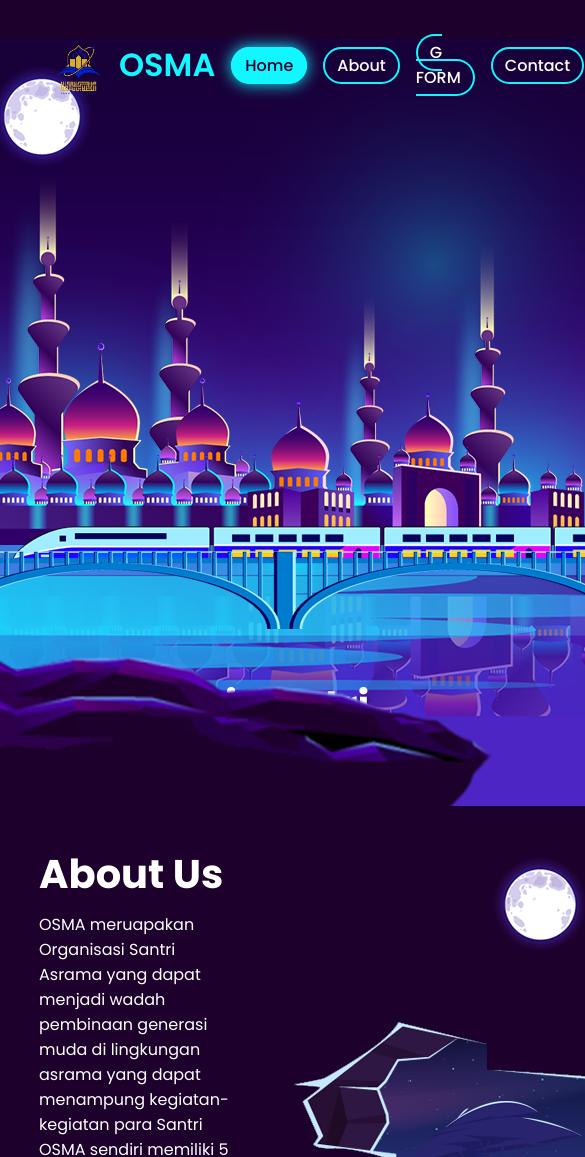
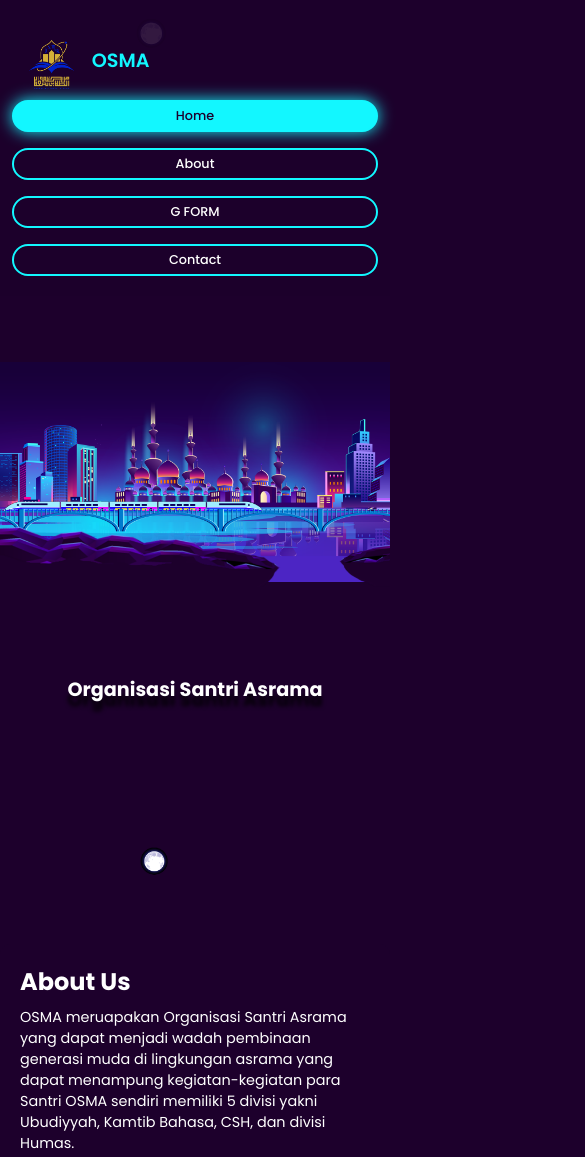
Before and after one commit to Santreez123/OSMA, a plain HTML site: page index.html in a window 390 px wide. Shown: the top 1157 px of the page, 585 px wide, since content can reach past the window. Drawn offline with nearby package versions, Linux system fonts and the light colour scheme.

Commit message:
Add files via upload

```diff
--- a/script.js
+++ b/script.js
@@ -13,7 +13,7 @@ window.addEventListener("scroll", ()=> {
     train.style.left = value * 1.5 + "px";
 
     desert_room.style.top = value * .3 + "px";
-    man.style.left = value * .6 + "px";
+    man.style.left = value * .3 + "px";
 
 })
 
@@ -36,5 +36,7 @@ let clacScrollValue = ()=>{
     scrollProgress.style.background = 'conic.gradient(#194eb9 ${scrollValue}%,#67ccff ${scrollValue}%)';
 };
 
+
+
 window.onscroll = clacScrollValue;
 window.onload = clacScrollValue;
--- a/style.css
+++ b/style.css
@@ -1,6 +1,6 @@
 @import url('https://fonts.googleapis.com/css2?family=Poppins:ital,wght@0,100;0,200;0,300;0,400;0,500;0,600;0,700;0,800;0,900;1,100;1,200;1,300;1,400;1,500;1,600;1,700;1,800;1,900&display=swap');
 
-*{
+* {
     margin: 0;
     padding: 0;
     box-sizing: border-box;
@@ -8,225 +8,278 @@
     scroll-behavior: smooth;
 }
 
-::-webkit-scrollbar{
-    height: .1rem;
-    width: .5rem;
+html, body {
+    overflow-x: hidden; /* Prevent horizontal scroll */
 }
 
-::-webkit-scrollbar-track{
+::-webkit-scrollbar {
+    height: 0.1rem;
+    width: 0.5rem;
+}
+
+::-webkit-scrollbar-track {
     background-color: #67ccff;
     border-radius: 5rem;
 }
 
-::-webkit-slider-thumb{
+::-webkit-scrollbar-thumb {
     background-color: #194eb9;
     border-radius: 5rem;
 }
 
-body{
+body {
     font-family: 'Poppins', sans-serif;
     background-color: #1d002c;
     color: #fff;
-    overflow-x: hidden;
+    touch-action: pan-y; /* Optimize touch actions for vertical scrolling */
 }
 
-header{
-    padding: 25px 10%;
-    position : absolute;
+header {
+    padding: 25px 5%;
+    position: fixed;
     left: 0;
     top: 0;
     display: flex;
     justify-content: space-between;
     align-items: center;
     width: 100%;
-    z-index: 1001;
+    z-index: 1007;
+    background-color: rgba(29, 0, 44, 0.9);
 }
 
-.logo{
-    font-size: 2rem;
+.logo {
+    font-size: 1.5rem;
     color: #12f7ff;
     text-decoration: none;
     font-weight: 600;
 }
 
-ul.navlist{
+ul.navlist {
     display: flex;
     align-items: center;
+    gap: 1rem;
 }
 
-.navlist li{
-    margin-left: 1rem;
+@media (max-width: 768px) {
+    header {
+        flex-direction: column;
+        align-items: flex-start;
+    }
+
+    .navlist {
+        flex-direction: column;
+        width: 100%;
+    }
+
+    .navlist li {
+        width: 100%;
+        text-align: center;
+    }
+
+    .navlist li a {
+        width: 100%;
+        display: block;
+    }
+
+    .parallax-home img {
+        width: 100%;
+        height: auto;
+    }
+
+    .info-box {
+        padding: 20px;
+    }
+
+    .product-card {
+        flex-direction: column;
+        align-items: center;
+    }
+
+    .card {
+        width: 100%;
+        margin-bottom: 20px;
+    }
 }
 
-.navlist li a{
+.navlist li a {
     color: #fff;
     text-decoration: none;
     font-weight: 500;
-    font-size: 1rem;
-    padding: 5px 12px;
+    font-size: 0.9rem;
+    padding: 5px 10px;
     border: 2px solid #12f7ff;
-    border-radius: 25px ;
-    transition: all .3s ease ;
+    border-radius: 25px;
+    transition: all 0.3s ease;
 }
 
 .navlist li a:hover,
-.navlist li a.active{
+.navlist li a.active {
     box-shadow: 0 0 1rem #12f7ff;
     background: #12f7ff;
     color: #1d002c;
 }
 
-section{
+section {
     min-height: 100vh;
+    padding-top: 100px;
 }
 
-.parallax-home{
+.parallax-home {
     position: relative;
     display: flex;
+    overflow-x: hidden;
     justify-content: center;
     align-items: center;
-    z-index: 1000;
+    z-index: 1002;
 }
 
-.parallax-home img{
+.parallax-home img {
     position: absolute;
     object-fit: cover;
     pointer-events: none;
+    width: 100%;
+    z-index: 0;
+    height: auto;
 }
 
-.parallax-home #text{
+.parallax-home #text {
     position: absolute;
-    font-size: 2.5rem ;
-    text-shadow: 0 10px 4px rgba(0,0,0,0.85);
-    top: 80%;
-    left:3%
+    font-size: 1.5rem;
+    text-shadow: 0 10px 4px rgba(0, 0, 0, 0.85);
+    top: 70%;
+    left: 5%;
+    width: 90%;
+    z-index: 1004;
+    text-align: center;
 }
 
-.parallax-home img#moon,.about img#desert-moon{
-    mix-blend-mode: screen;
+.about {
+    position: relative;
+    z-index: 1;
 }
 
-.about{
-    position: relative;
+.about img {
+    position: absolute;
+    object-fit: cover;
+    pointer-events: none;
+    width: 100%;
+    height: auto;
 }
 
-.about img{
-    position: absolute;
+.about .info-box {
+    position: relative;
     z-index: 1000;
-    object-fit: cover;
-    pointer-events: none;
+    background: #1d002c;
+    padding: 20px;
+    z-index: 4;
+    border-radius: 10px;
 }
 
-.about img .about-waterfall{
-    position: absolute;
-    top: -95px;
+.about .info-box h2 {
+    font-size: 1.8rem;
+    z-index: 2;
 }
 
-.about .info-box{
-    position: absolute;
-    top: 0%;
-    left: 10%;
-    width: 50%;
-    z-index: 1003;
-    background: #1d002c;
+.about .info-box p {
+    margin-bottom: 1.5rem;
+    margin-top: 0.5rem;
+    font-size: 1rem;
+    z-index: 2;
 }
 
-.about .info-box h2{
-    font-size: 2.5rem;
-}
-
-.about .info-box p{
-    margin-bottom: 1.5rem;
-    margin-top: .5rem;
-}
-
-.btn{
+.btn {
     background: #12f7ff;
     color: #1d002c;
     text-decoration: none;
     border-radius: 25px;
-    padding: .5rem 1rem;
-    transition: all .3s ease;
+    padding: 0.5rem 1rem;
+    transition: all 0.3s ease;
     border: 2px solid #12f7ff;
     font-weight: 500;
 }
 
-.btn:hover{
+.btn:hover {
     box-shadow: 0 0 1rem #12f7ff;
     background: #1d002c;
     color: #12f7ff;
 }
 
-.product{
+.product {
+    position: relative;
     background: #121137;
-    padding: 3rem 10%;
+    padding: 50px 5%;
+    margin-top: 400px;
+    z-index: 1;
+    justify-content: center;
+    align-items: center;
 }
 
-.product h2{
-    font-size: 2rem;
+.product h2 {
+    font-size: 1.8rem;
     padding: 2rem 0 1rem 0;
     text-align: center;
-    margin-bottom: 5rem;
+    margin-bottom: 2rem;
 }
 
-.product-card{
+.product-card {
     display: flex;
-    align-items:stretch ;
+    align-items: stretch;
     justify-content: center;
     gap: 1rem;
-
+    flex-wrap: wrap;
 }
 
-.card{
+.card {
     padding: 1rem;
     border: 2px solid #12f7ff;
     text-align: center;
     border-radius: 25px;
     display: block;
-    transition: all .4s ease;
+    transition: all 0.4s ease;
     z-index: 999;
+    max-width: 300px;
+    width: 100%;
 }
 
-.card:hover{
+.card:hover {
     cursor: pointer;
     transform: translateY(-7px);
 }
 
-.card img{
-    width: 150px;
-    height: 150px;
-    margin-top: -4rem;
-    filter: drop-shadow(0 0 0.5 #1797ff)
+.card img {
+    width: 100px;
+    height: auto;
+    margin-top: -3rem;
+    filter: drop-shadow(0 0 0.5rem #1797ff);
 }
 
-.card .price-name{
+.card .price-name {
     display: flex;
     align-items: center;
     justify-content: center;
 }
 
-.info{
-    padding-bottom: .5rem;
+.info {
+    padding-bottom: 0.5rem;
 }
 
-.info p{
-    padding: .5rem 0 1.5rem 0;
+.info p {
+    padding: 0.5rem 0 1.5rem 0;
 }
 
-.info .btn{
+.info .btn {
     display: block;
     width: 60%;
     margin: auto;
 }
 
-.price-name span{
+.price-name span {
     color: #04cf37;
-    font-size: 500;
+    font-weight: 500;
 }
 
-#progress{
-    position: fixed ;
-    /* background-color: #194eb9; */
+#progress {
+    position: fixed;
     z-index: 1000;
     bottom: 60px;
     right: 10px;
@@ -238,13 +291,64 @@ section{
     cursor: pointer;
 }
 
-#progress-value{
+#progress-value {
     display: block;
     height: calc(100% - 12px);
-    width : calc(100% - 12px);
+    width: calc(100% - 12px);
     background: #fff;
     border-radius: 50%;
     display: grid;
     place-items: center;
     font-size: 30px;
 }
+
+@media (max-width: 768px) {
+    header {
+        padding: 20px 3%;
+    }
+
+    .logo {
+        font-size: 1.2rem;
+    }
+
+    .navlist li a {
+        font-size: 0.8rem;
+        padding: 5px 8px;
+    }
+
+    .parallax-home #text {
+        font-size: 1.2rem;
+        top: 60%;
+    }
+
+    .about .info-box h2 {
+        font-size: 1.5rem;
+    }
+
+    .about .info-box p {
+        font-size: 0.9rem;
+    }
+
+    .product {
+        margin-top: 0px;
+    }
+
+    .product h2 {
+        font-size: 1.5rem;
+    }
+
+    .product-card {
+        flex-direction: column;
+        align-items: center;
+    }
+
+    .card {
+        max-width: 100%;
+    }
+
+    .card img {
+        width: 80px;
+        height: 80px;
+        margin-top: -2rem;
+    }
+}
```
Also changed, not shown: index.html (+1 -0 lines).
